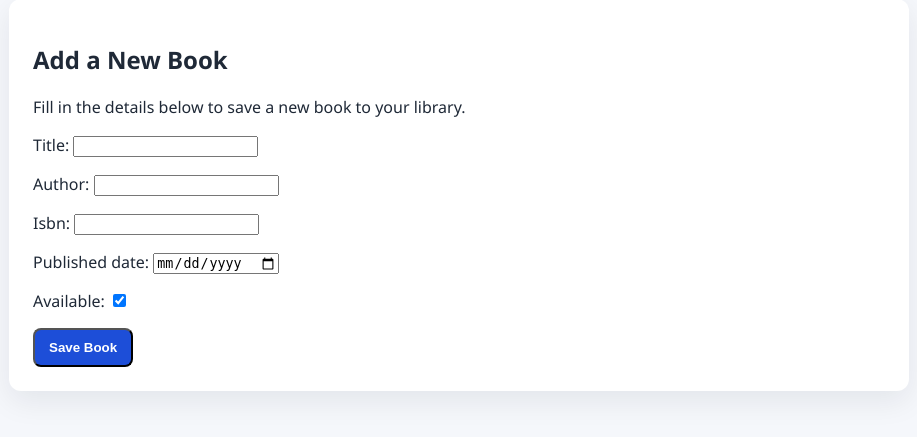
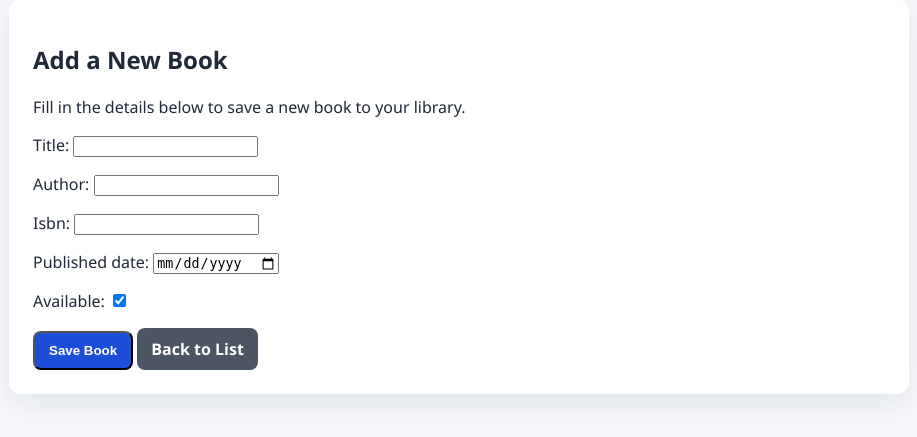
Before and after one commit to Sangmo22/library_manager, a Django app: page /add/ in a window 1280 px wide. Shown: the part 197-634 px from the top of the page, without its empty margins (181-1098 px from the left). Run offline with Django 5.2, Linux system fonts and the light colour scheme.

Commit message:
added back to list

```diff
--- a/books/templates/books/book_form.html
+++ b/books/templates/books/book_form.html
@@ -13,6 +13,7 @@
 
     <div class="actions">
       <button class="button" type="submit">Save Book</button>
+      <a class="button" href="{% url 'books:book_list' %}" style="background:#4b5563;">Back to List</a>
     </div>
   </form>
 </section>
```
